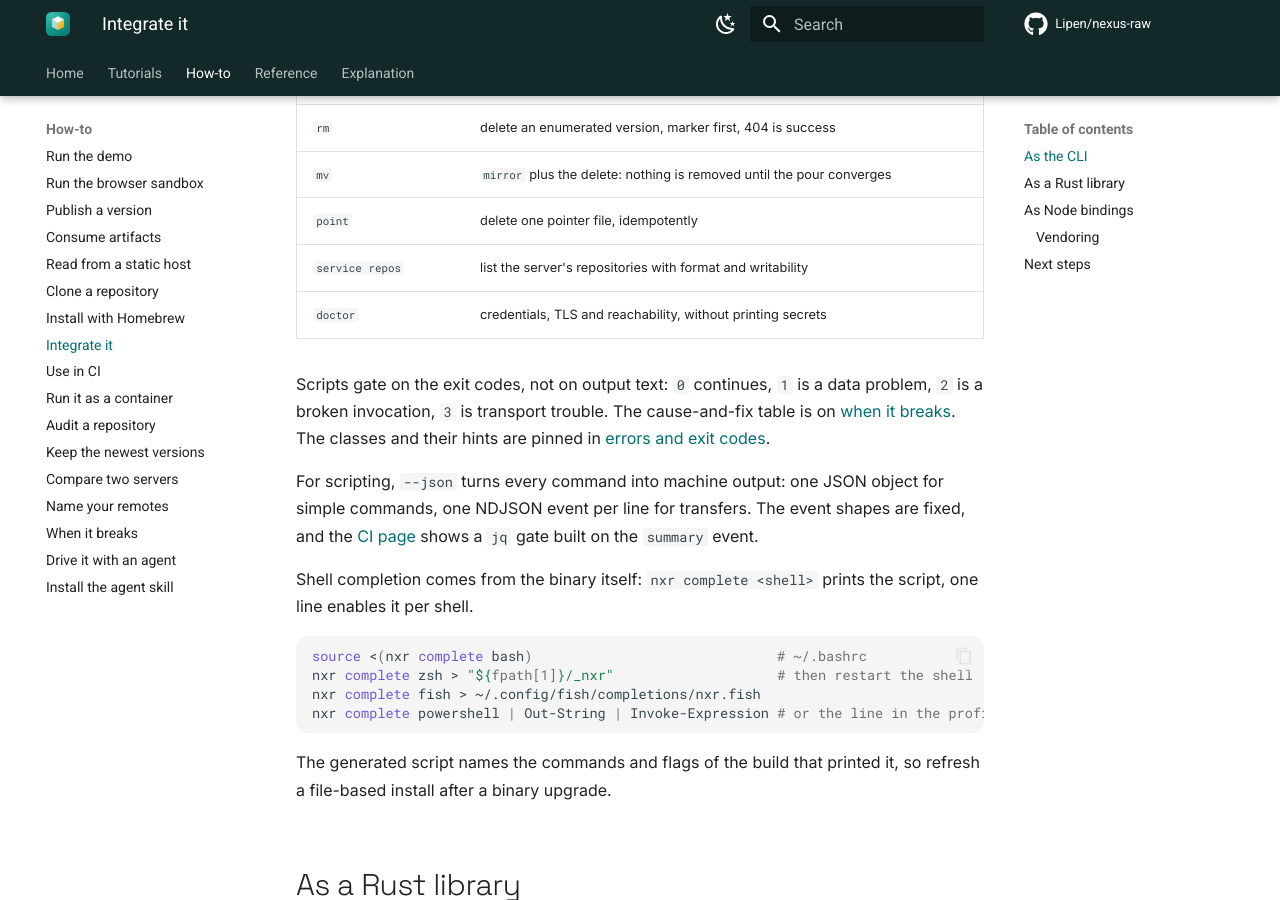
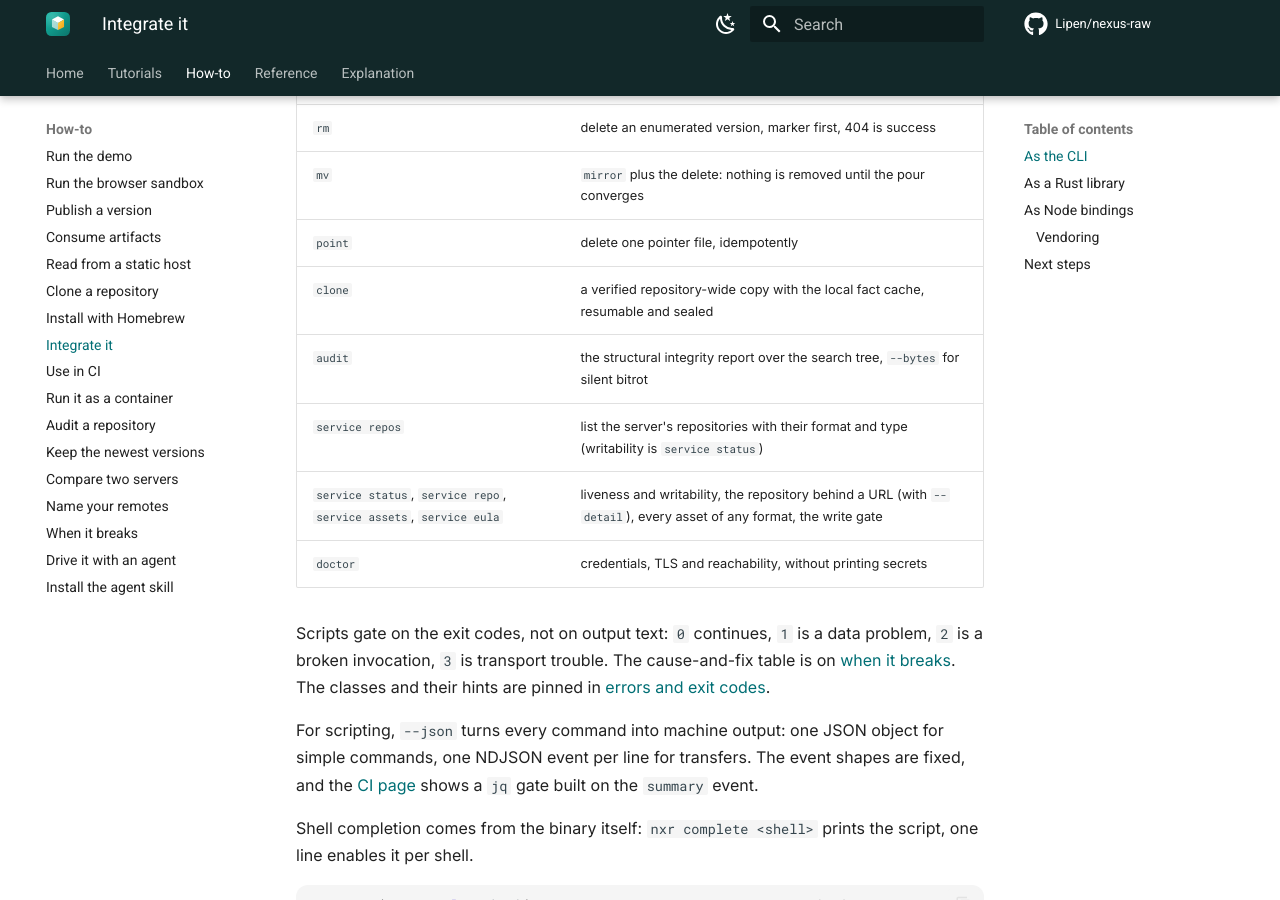
Before and after one commit to Lipen/nexus-raw, an MkDocs documentation site: the page built from docs/how-to/integrate.md, in a window 1280 px wide and 900 px high, scrolled down 1033 px. Built offline with MkDocs 1.6.1 and Material for MkDocs 9.7.7, drawn with Linux system fonts in a browser that asks for light colours; comment, search, counter and statistics services are not loaded.

Commit message:
docs: complete the integration surface table

```diff
--- a/docs/how-to/integrate.md
+++ b/docs/how-to/integrate.md
@@ -28,7 +28,10 @@ The command surface, one line each, all details in the [CLI reference](../refere
 | `rm` | delete an enumerated version, marker first, 404 is success |
 | `mv` | `mirror` plus the delete: nothing is removed until the pour converges |
 | `point` | delete one pointer file, idempotently |
-| `service repos` | list the server's repositories with format and writability |
+| `clone` | a verified repository-wide copy with the local fact cache, resumable and sealed |
+| `audit` | the structural integrity report over the search tree, `--bytes` for silent bitrot |
+| `service repos` | list the server's repositories with their format and type (writability is `service status`) |
+| `service status`, `service repo`, `service assets`, `service eula` | liveness and writability, the repository behind a URL (with `--detail`), every asset of any format, the write gate |
 | `doctor` | credentials, TLS and reachability, without printing secrets |
 
 Scripts gate on the exit codes, not on output text: `0` continues, `1` is a data problem, `2` is a broken invocation, `3` is transport trouble.
```
